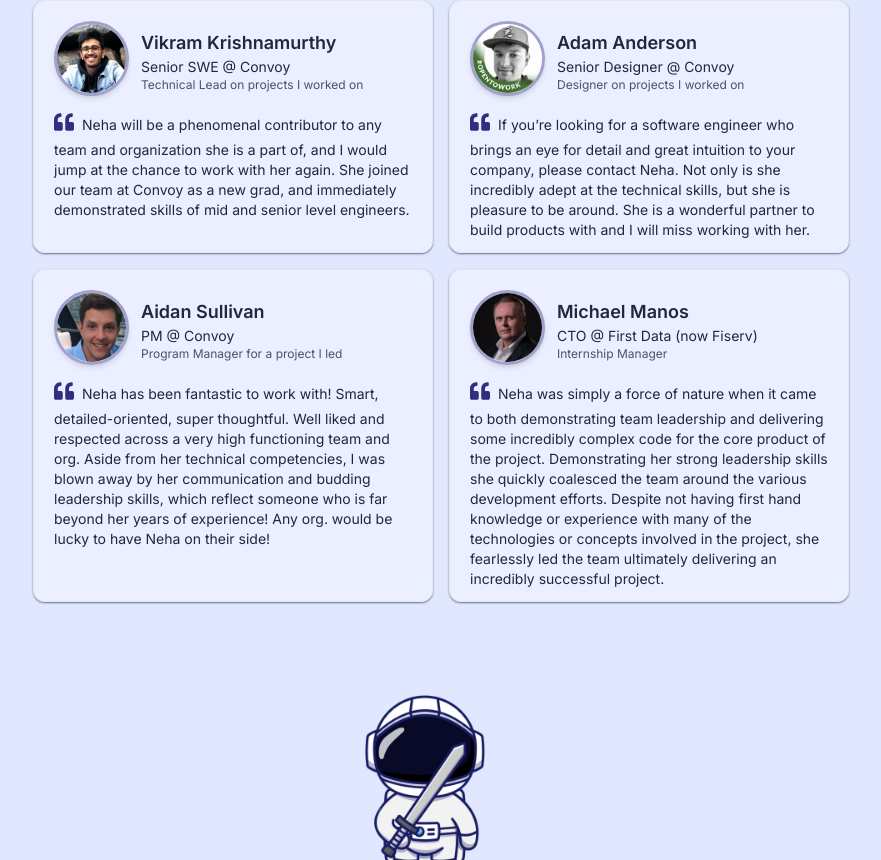
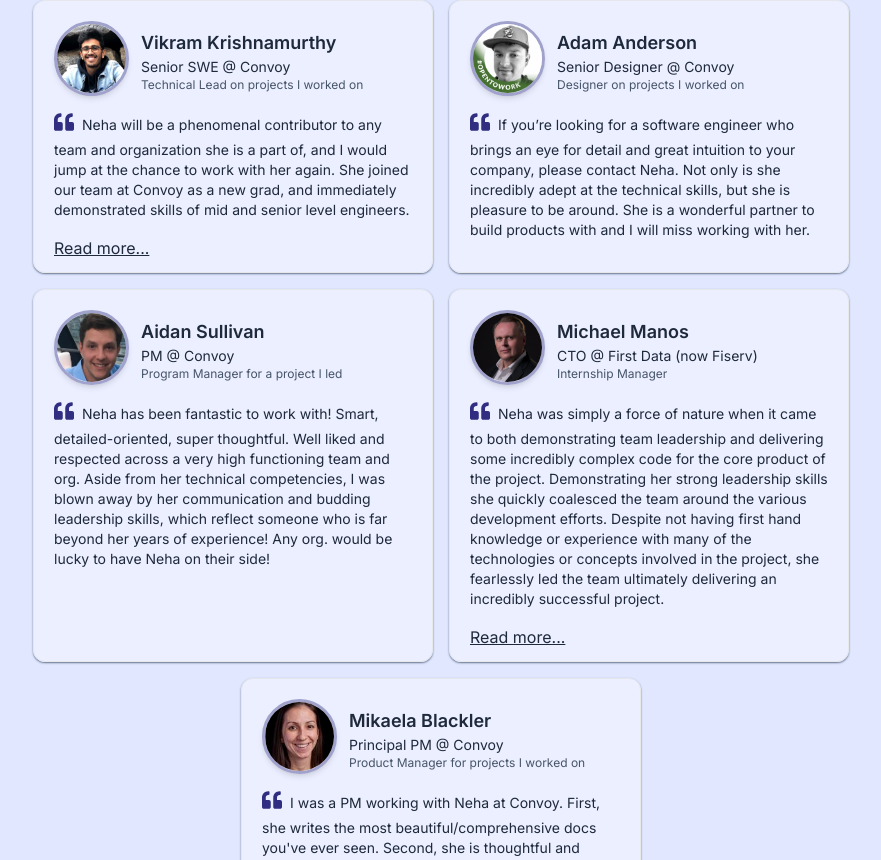
Before and after one commit to nehadesh/personal-website, a Next.js app: page / in a window 1280 px wide. Shown: the part 1940-2800 px from the top of the page, without its empty margins (199-1080 px from the left). Built offline with nearby package versions, Linux system fonts and the light colour scheme.

Commit message:
finish website

```diff
--- a/app/page.tsx
+++ b/app/page.tsx
@@ -1,4 +1,5 @@
 import About from "@/components/about";
+import Contact from "@/components/contact";
 import Experience from "@/components/experience";
 import Intro from "@/components/intro";
 import Recommendations from "@/components/recommendations";
@@ -21,6 +22,8 @@
       <Skills />
       <SectionDivider image={"astronaut-experience"} width={200} height={200} />
       <Experience />
+      <SectionDivider image={"astronaut-contact"} width={200} height={200} />
+      <Contact />
     </main>
   );
 }
--- a/components/contact.tsx
+++ b/components/contact.tsx
@@ -0,0 +1,58 @@
+"use client";
+import { useSectionInView } from "@/lib/hooks";
+import React from "react";
+import SectionHeading from "./section-heading";
+import { FaPaperPlane } from "react-icons/fa";
+import { motion } from "framer-motion";
+
+export default function Contact() {
+  const { ref } = useSectionInView("Contact");
+  return (
+    <motion.section
+      id="contact"
+      ref={ref}
+      className="mb-20 sm:mb-28 w-[min(100%,38rem)] text-center justify-center scroll-mt-[18rem]"
+      initial={{ opacity: 0 }}
+      whileInView={{
+        opacity: 1,
+      }}
+      transition={{
+        duration: 1,
+      }}
+      viewport={{ once: true }}
+    >
+      <SectionHeading>Contact Me</SectionHeading>
+      <p className="text-slate-700 -mt-6">
+        Please contact me directly at{" "}
+        <a className="underline" href="mailto:neha.n.deshpande@gmail.com">
+          neha.n.deshpande@gmail.com
+        </a>{" "}
+        or through this form.
+      </p>
+
+      <form className="mt-10 flex flex-col">
+        <input
+          className="h-14 rounded-lg border border-black/10 p-4"
+          type="email"
+          placeholder="Your email"
+        />
+        <textarea
+          placeholder="Your message"
+          className="h-52 p-4 my-3 rounded-lg border border-black/10"
+        />
+        <button
+          type="submit"
+          className="group h-[3rem] w-[8rem] bg-slate-900 text-white
+        rounded-full outline-none transition-all flex items-center justify-center
+        gap-2 hover:scale-110 focus:scale-110 active:scale-105 hover:bg-slate-950"
+        >
+          Submit{" "}
+          <FaPaperPlane
+            className="text-xs opacity-70 transition-all
+           group-hover:translate-x-1 group-hover:-translate-y-1"
+          />{" "}
+        </button>
+      </form>
+    </motion.section>
+  );
+}
--- a/components/intro.tsx
+++ b/components/intro.tsx
@@ -7,9 +7,11 @@
 import { BsDownload, BsLinkedin } from "react-icons/bs";
 import { FaEnvelopeSquare, FaGithubSquare } from "react-icons/fa";
 import { useSectionInView } from "@/lib/hooks";
+import { useActiveSectionContext } from "@/context/active-section-context";
 
 export default function Intro() {
   const { ref } = useSectionInView("Home", 0.5);
+  const { setActiveSection, setTimeOfLastClick } = useActiveSectionContext();
 
   return (
     <section
@@ -133,6 +135,10 @@
           shadow-sm shadow-indigo-200 outline-none
           focus:scale-110 hover:scale-110 hover:bg-slate-800
           hover:bg-opacity-80 active:scale-105 transition"
+          onClick={() => {
+            setActiveSection("Contact");
+            setTimeOfLastClick(Date.now());
+          }}
         >
           Contact me{" "}
           <FaEnvelopeSquare
--- a/components/recommendations.tsx
+++ b/components/recommendations.tsx
@@ -6,7 +6,7 @@
 import { recsData } from "@/lib/data";
 import { useState } from "react";
 import clsx from "clsx";
-import { FaQuoteLeft, FaQuoteRight } from "react-icons/fa";
+import { FaQuoteLeft } from "react-icons/fa";
 import Image from "next/image";
 
 export default function Recommendations() {
@@ -26,12 +26,9 @@
           <div
             key={index}
             className={clsx(
-              "bg-[#eef2ff] bg-opacity-80 border shadow-sm shadow-slate-500 rounded-xl px-5 py-3 hover:scale-110 transition max-h-[35rem] max-w-[25rem] cursor-pointer",
-              { "max-h-max, max-w-[30rem] overflow-auto": isShown[index] }
+              "bg-[#eef2ff] bg-opacity-80 border shadow-sm shadow-slate-500 rounded-xl px-5 py-3 max-h-[35rem] max-w-[25rem]",
+              { "max-h-max, max-w-[30rem]": isShown[index] }
             )}
-            onClick={() =>
-              setIsShown((prev) => prev.map((_, i) => i === index))
-            }
           >
             <div className="flex justify-start gap-3 mt-2">
               <a href={rec.linkedIn} target="_blank">
@@ -64,24 +61,31 @@
             <p className="mt-4 text-sm text-start text-slate-800">
               <FaQuoteLeft className="inline text-xl text-indigo-900 mr-2 mb-2" />
               {rec.paragraphs[0]}
-              {isShown.length == 1 && (
-                <FaQuoteRight className="inline text-xl text-indigo-900 mr-2 mb-2" />
-              )}
             </p>
             {isShown[index] &&
-              rec.paragraphs.slice(1).map((paragraph, index) => (
+              rec.paragraphs.slice(1).map((paragraph, idx) => (
                 <>
                   <p
-                    key={index}
+                    key={idx}
                     className="mt-1 text-start text-sm text-slate-800"
                   >
                     {paragraph}
-                    {index == isShown.length - 1 && (
-                      <FaQuoteRight className="inline text-xl text-indigo-900 mr-2 mb-2" />
-                    )}
                   </p>
                 </>
               ))}
+            {rec.paragraphs.length > 1 && !isShown[index] && (
+              <div
+                className={clsx(
+                  "flex mt-4 underline background-indigo-800 text-left cursor-pointer",
+                  { "text-opacity-0": isShown[index] }
+                )}
+                onClick={() =>
+                  setIsShown((prev) => prev.map((_, i) => i === index))
+                }
+              >
+                Read more...
+              </div>
+            )}
           </div>
         ))}
       </div>
--- a/lib/data.ts
+++ b/lib/data.ts
@@ -57,7 +57,7 @@
     date: "May 2019 - Aug 2019",
   },
   {
-    title: "Software Engineer Intern @ Convoy",
+    title: "Software Engineer @ Convoy",
     location: "Remote",
     description:
       "I worked on the Data/ ML platform team to develop a dashboard for our internal A/B testing platform. This improved experiment analysis for data scientists. I finished with time to spare so I also added a Slack webhook to alert scientists of changes made to their experiments.",
@@ -146,10 +146,19 @@
     paragraphs: [
       "Neha was simply a force of nature when it came to both demonstrating team leadership and delivering some incredibly complex code for the core product of the project. Demonstrating her strong leadership skills she quickly coalesced the team around the various development efforts. Despite not having first hand knowledge or experience with many of the technologies or concepts involved in the project, she fearlessly led the team ultimately delivering an incredibly successful project.",
       "Neha was one of a very select group of candidates to join a special internship program in the office of the Chief Technology Officer. This program focused on the successful delivery of a specific set of technologies to be used in our production environments over a ten week period. In addition to the technological challenges of the assignment, the program also focused on leadership, driving both accountability and responsibility for the delivery of the program in the hands of the interns themselves. ",
-      "I strongly recommend Neha to anyone considering her as a member of their team.",
     ],
     imageName: "michael.jpg",
     linkedIn: "https://www.linkedin.com/in/mjmanos/",
+  },
+  {
+    author: "Mikaela Blackler",
+    title: "Principal PM @ Convoy",
+    relation: "Product Manager for projects I worked on",
+    paragraphs: [
+      "I was a PM working with Neha at Convoy. First, she writes the most beautiful/comprehensive docs you've ever seen. Second, she is thoughtful and iterative, making sure she fully understands the business problem to make sure she's building the best solution. Third, she is an amazing team player - both in always being a positive energy and also in terms of being very supportive/helpful to everyone else on the team. Lastly, I'll say she was one of the nicest/kindest/smartest people I ever worked with. You want her on your team.",
+    ],
+    imageName: "mikaela.jpg",
+    linkedIn: "https://www.linkedin.com/in/mikaela-blackler-5970b77/",
   },
 ];
 
```
Also changed, not shown: public/mikaela.jpg (added).
